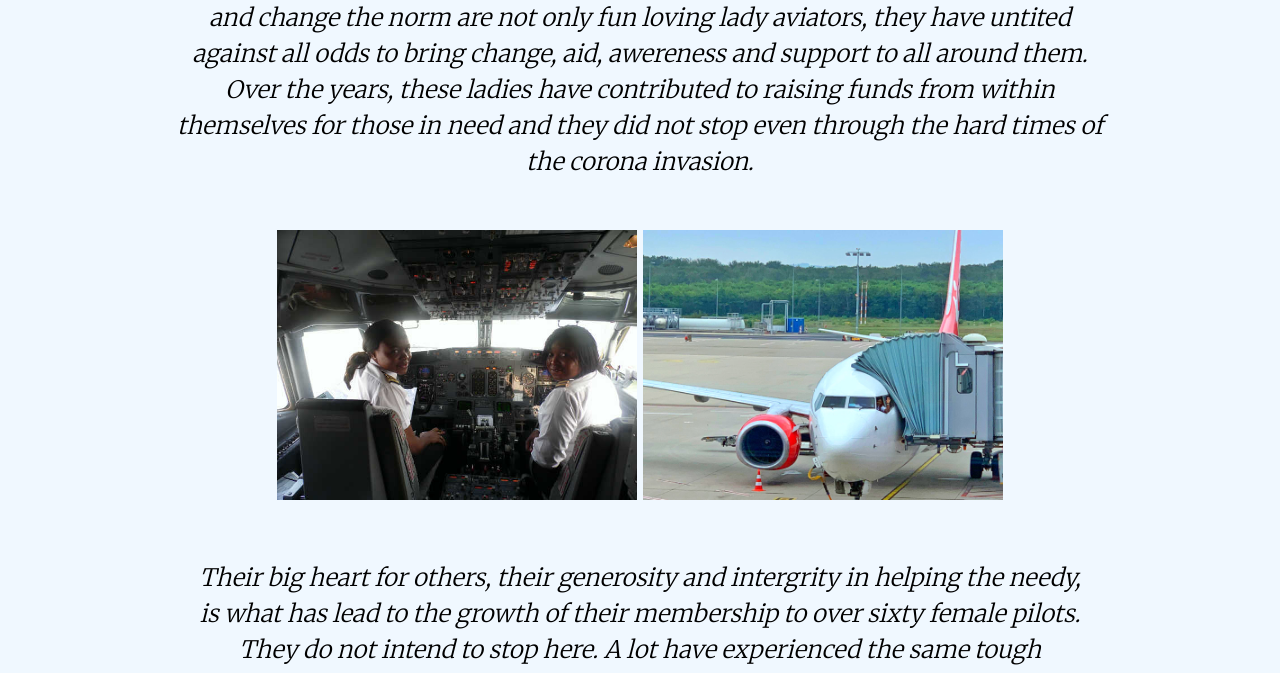
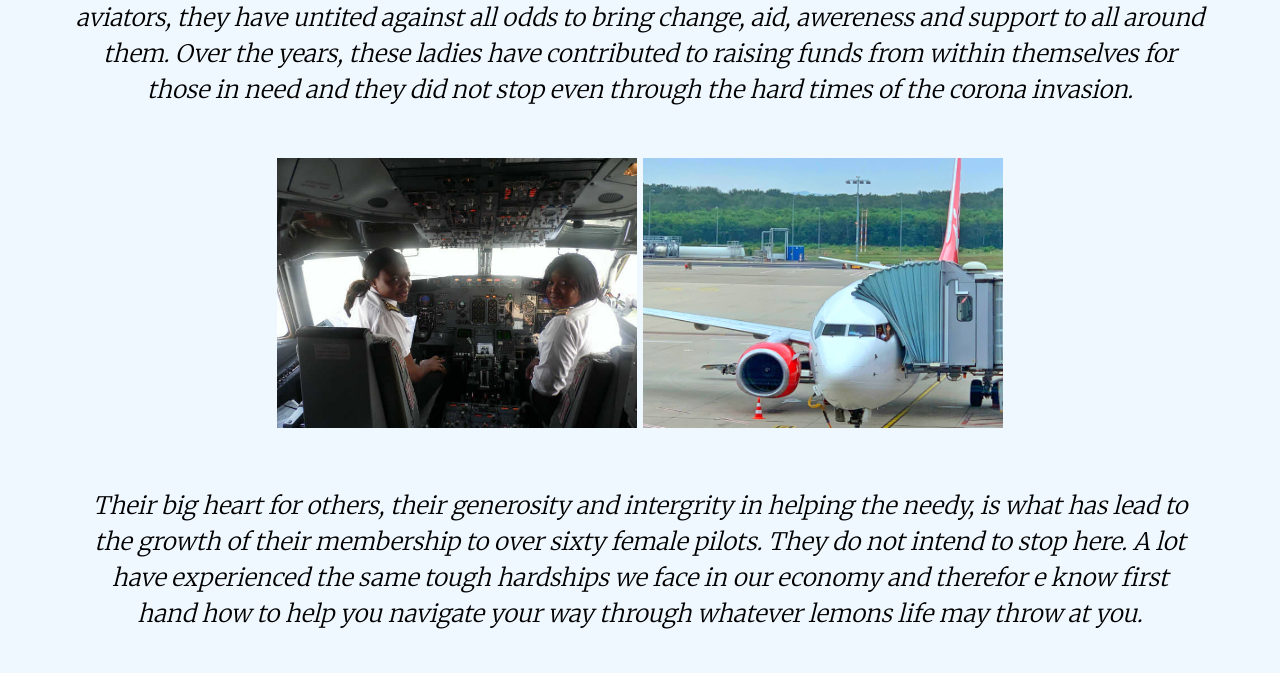
Before and after one commit to faith-boe/Naija-aviatrix, a plain HTML site: page index.html in a window 1280 px wide. Shown: the part 487-1160 px from the top of the page. Drawn offline with Linux system fonts and the light colour scheme.

Commit message:
third commit

```diff
--- a/CSS/styles.css
+++ b/CSS/styles.css
@@ -19,7 +19,7 @@ h1 {
 }
 
 p {
-        margin: 50px 150px;
+        margin: 50px 50px;
     }
 
 
```
